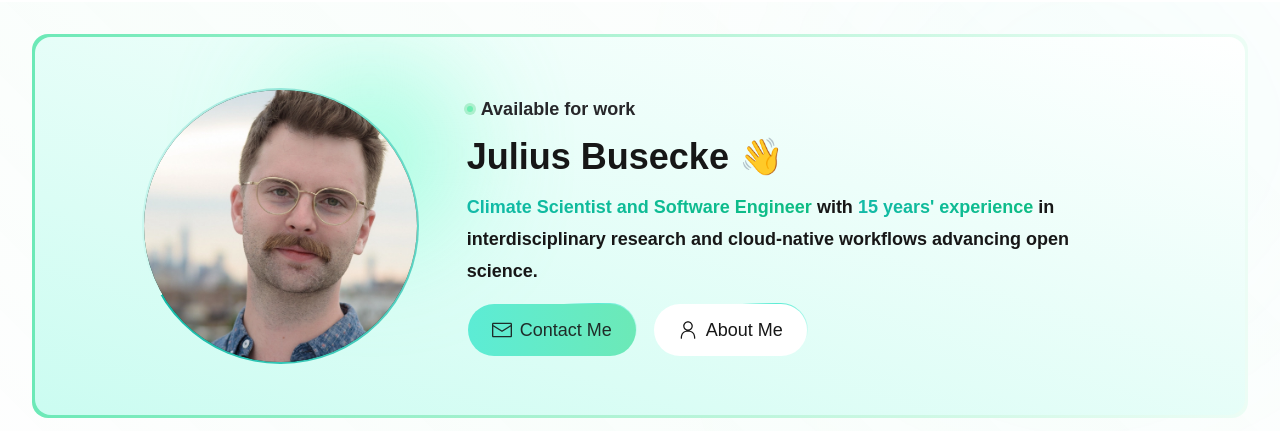
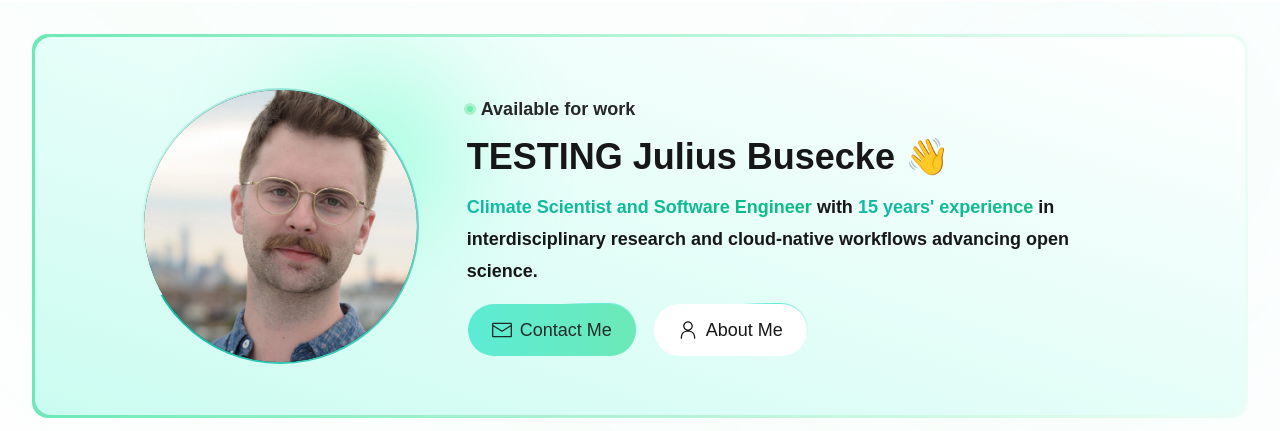
Before and after one commit to jbusecke/jbusecke.github.io, an Astro site: page / in a window 1280 px wide. Shown: the part 70-501 px from the top of the page. Built offline with nearby package versions, Linux system fonts and the light colour scheme; Astro itself is replaced by a stand-in of ours; some packages are replaced by stand-ins of ours; a script that the page names is missing.

Commit message:
DELETE: Testing PR
Testing the full workflow.

```diff
--- a/src/components/portfolio/HeroIndex.astro
+++ b/src/components/portfolio/HeroIndex.astro
@@ -120,7 +120,7 @@ const {
         <h1
           class="text-4xl font-black leading-none text-blacktext dark:text-white max-xl:text-3xl max-lg:text-2xl max-sm:text-center"
         >
-          {profileName} 👋
+          TESTING {profileName} 👋
         </h1>
         <p
           class="mb-0 text-lg font-semibold leading-8 text-blacktext dark:text-gray-200 max-xl:text-base"
```
